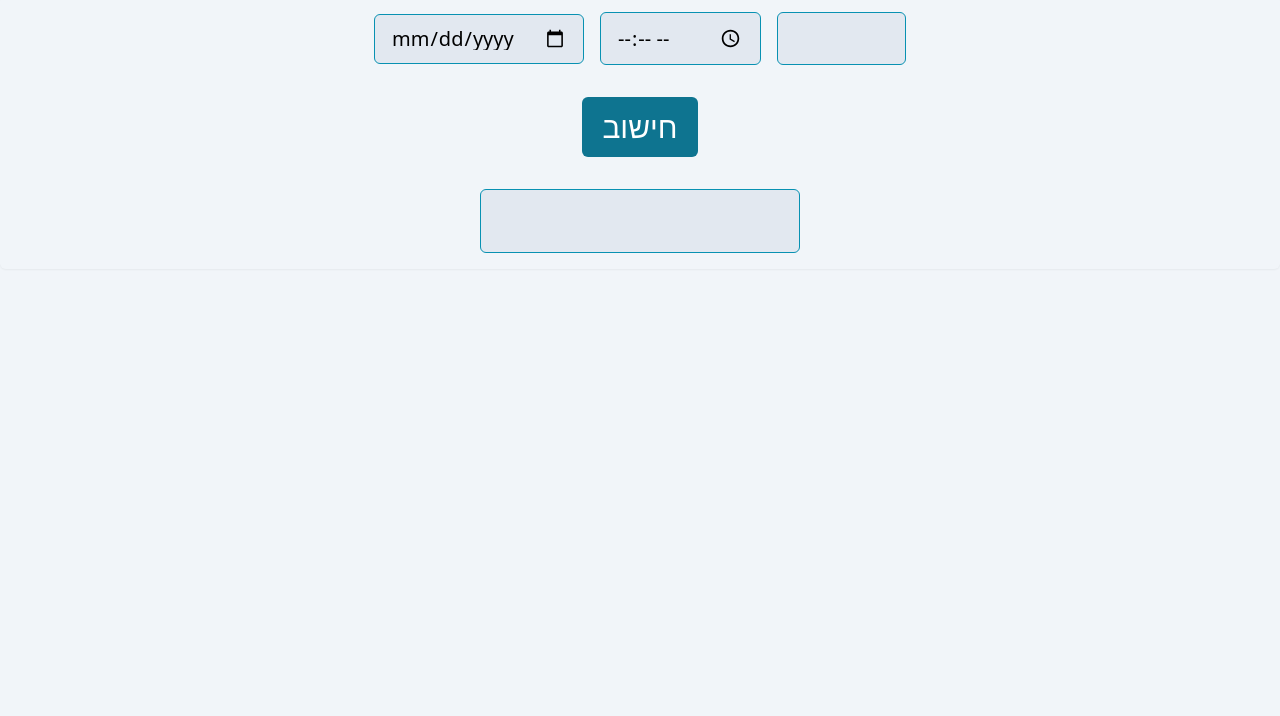
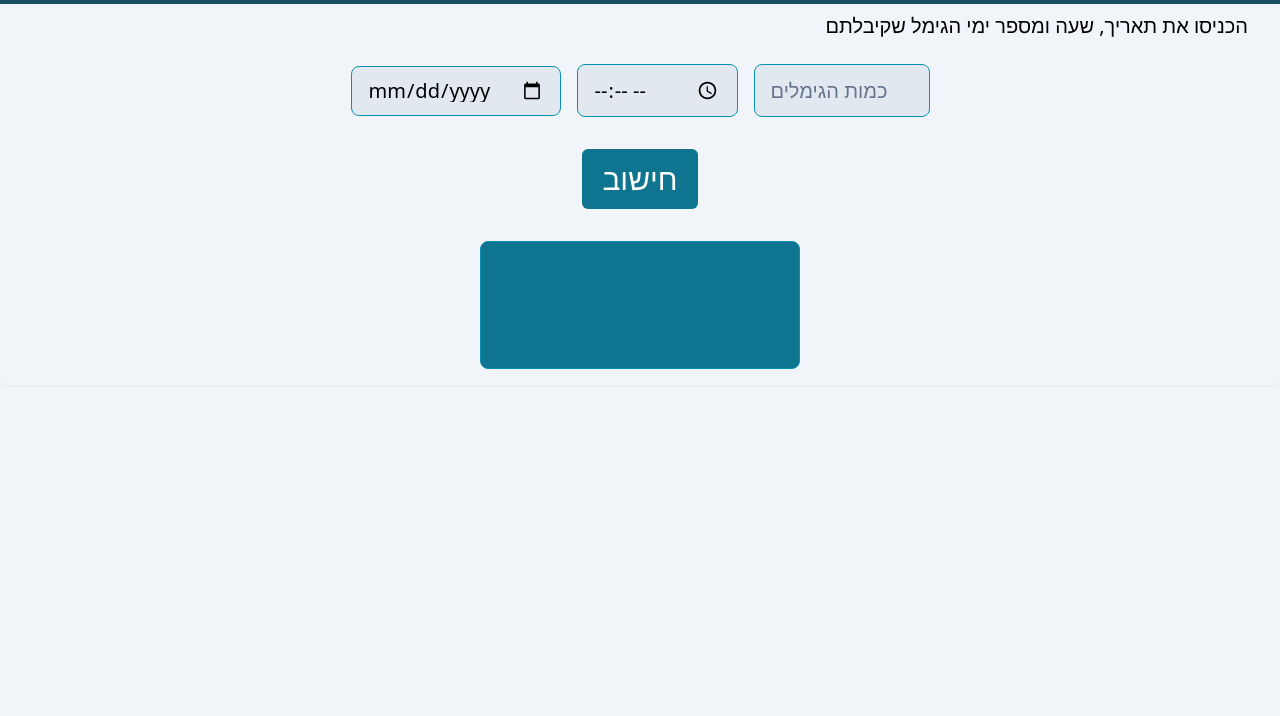
Before and after one commit to karshe69/gimelim, a website: page index.html in a window 1280 px wide. Shown: the part 84-800 px from the top of the page. Drawn offline with Linux system fonts and the light colour scheme.

Commit message:
prettiest

```diff
--- a/index.html
+++ b/index.html
@@ -11,27 +11,30 @@
     <nav class="bg-cyan-900 p-6">
         <div class="flex justify-between items-center">
             <a class="text-white text-lg mr-4">צחוקים</a>
-            <a class="text-white text-2xl font-medium">מחשבון גימלים</a>
+            <h1 class="text-white text-4xl font-medium">מחשבון גימלים</h1>
         </div>
     </nav>
 
     <div class="relative rounded-md shadow-sm px-2">
+        <div class="py-2 px-6 items-end flex justify-end">
+            <a class="text-xl">הכניסו את תאריך, שעה ומספר ימי הגימל שקיבלתם</a>
+        </div>
         <div class="flex items-center justify-center py-4">
-            <input type="date" id="dateInput" placeholder="aa"
-                class="bg-slate-200 form-input py-3 px-4 block mx-2 leading-5 transition duration-150 ease-in-out border border-cyan-600 placeholder-slate-500 rounded-md focus:outline-none focus:shadow-outline-blue focus:border-cyan-500 focus:z-10 sm:text-xl sm:leading-5" />
-            <input type="time" id="timeInput" placeholder="aa"
-                class="bg-slate-200 form-input py-3 px-4 block mx-2 leading-5 transition duration-150 ease-in-out border border-cyan-600 placeholder-slate-500 rounded-md focus:outline-none focus:shadow-outline-blue focus:border-cyan-500 focus:z-10 sm:text-xl sm:leading-5" />
+            <input type="date" id="dateInput"
+                class="bg-slate-200 form-input py-3 px-4 block mx-2 leading-5 transition duration-150 ease-in-out border border-cyan-600 placeholder-slate-500 rounded-lg focus:outline-none focus:shadow-outline-blue focus:border-cyan-500 focus:z-10 sm:text-xl sm:leading-5" />
+            <input type="time" id="timeInput"
+                class="bg-slate-200 form-input py-3 px-4 block mx-2 leading-5 transition duration-150 ease-in-out border border-cyan-600 placeholder-slate-500 rounded-lg focus:outline-none focus:shadow-outline-blue focus:border-cyan-500 focus:z-10 sm:text-xl sm:leading-5" />
             <input type="number" id="numberInput"
-                class="bg-slate-200 form-input py-3 px-4 block mx-2 leading-5 transition duration-150 ease-in-out border border-cyan-600 placeholder-slate-500 rounded-md focus:outline-none focus:shadow-outline-blue focus:border-cyan-500 focus:z-10 sm:text-xl sm:leading-5"
-                size="2" min="0" max="99" />
+                class="bg-slate-200 w-44 form-input py-3 px-4 block mx-2 leading-5 transition duration-150 ease-in-out border border-cyan-600 placeholder-slate-500 rounded-lg focus:outline-none focus:shadow-outline-blue focus:border-cyan-500 focus:z-10 sm:text-xl sm:leading-5"
+                size="2" min="0" max="99" placeholder="כמות הגימלים"/>
         </div>
         <div class="flex items-center justify-center py-4">
             <button id="calculateBtn" type="button"
                 class="text-3xl px-5 py-3 mx-2  text-white bg-cyan-700 rounded-md hover:bg-cyan-800 active:outline-none active:bg-cyan-600">חישוב</button>
         </div>
         <div class="flex items-center justify-center py-4">
-            <div id="output"
-                class="bg-slate-200 py-3 px-4 mx-2 w-80 h-16 block leading-5 transition duration-150 ease-in-out border border-cyan-600 placeholder-slate-500 rounded-md focus:outline-none focus:shadow-outline-blue focus:border-blue-300 focus:z-10 sm:text-xl sm:leading-5">
+            <div id="output" style="line-height: 1.75;"
+                class="flex items-center justify-center bg-cyan-700 font-medium py-3 px-4 mx-2 w-80 h-32 transition duration-150 ease-in-out border border-cyan-600 placeholder-slate-500 rounded-lg focus:outline-none focus:shadow-outline-blue focus:border-blue-300 focus:z-10 sm:text-2xl sm:leading-5">
             </div>
         </div>
     </div>
--- a/index.js
+++ b/index.js
@@ -26,6 +26,6 @@ calculateBtn.addEventListener("click", function () {
     if (dd < 10) dd = '0' + dd;
     if (mm < 10) mm = '0' + mm;
 
-    const formattedDate = "החייל צריך לחזור לבסיס בתאריך: " + dd + '/' + mm + '/' + yyyy;
+    const formattedDate = "אתם צריכים לחזור לבסיס בתאריך: " + dd + '/' + mm + '/' + yyyy;
     output.innerHTML = formattedDate;
 });
```
Also changed, not shown: styles/style.css.
